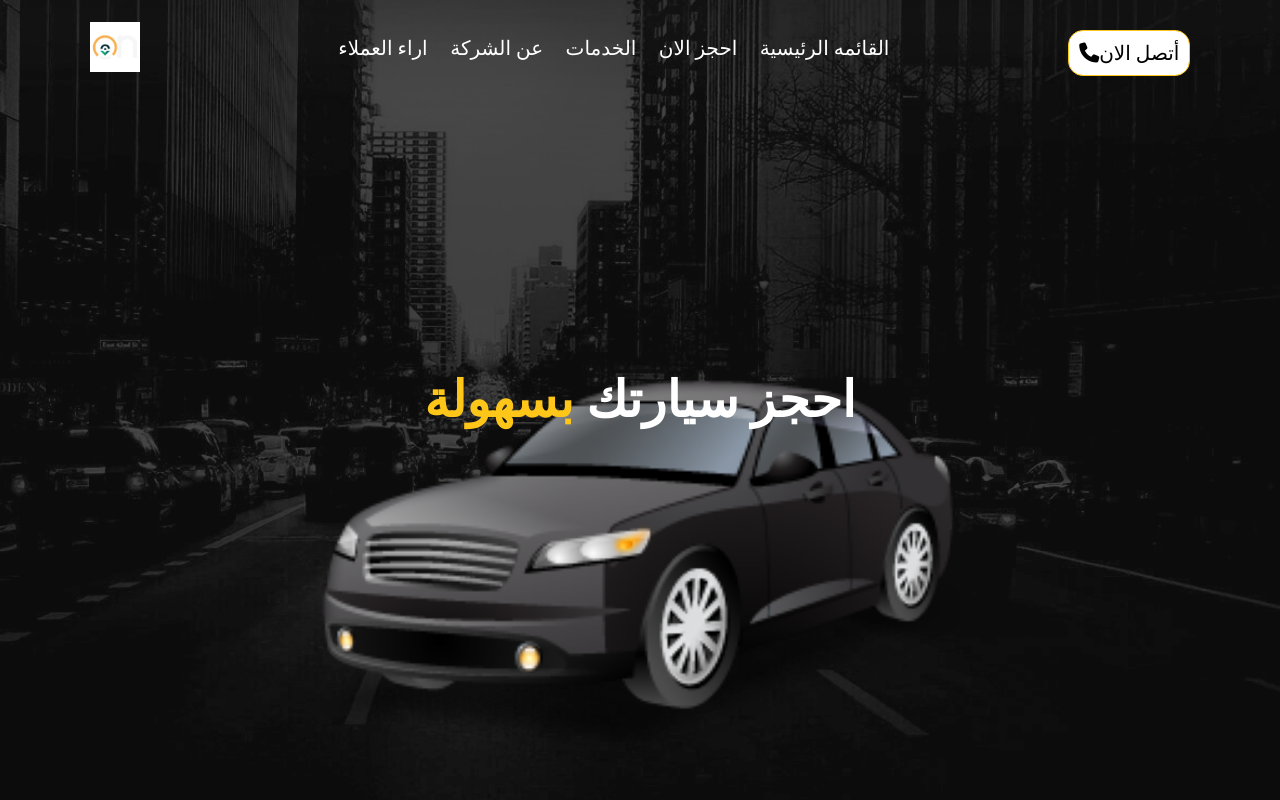
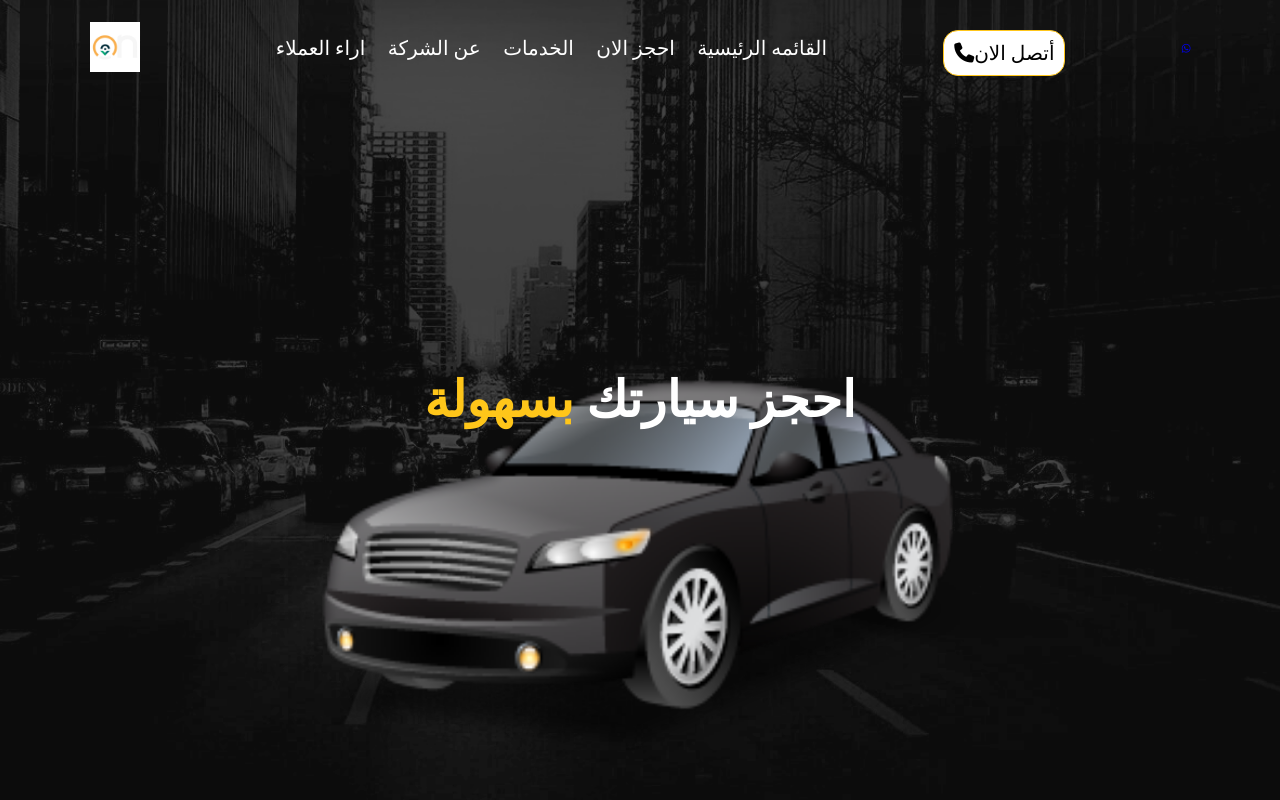
Before and after one commit to Ahmedanwersaber/TaxiDriver, a plain HTML site: page index.html in a window 1280 px wide. Shown: the top 800 px of the page. Drawn offline with nearby package versions, Linux system fonts and the light colour scheme.

Commit message:
Update index.html

```diff
--- a/index.html
+++ b/index.html
@@ -25,6 +25,8 @@
             </nav>
             <a href="#" id="menu-bars" class="fas fa-bars"></a>
              <a  href="tel:96555040490" class="booknow"><i class="fa-solid fa-phone"></i>أتصل الان </a>
+              <a  id="whatsapp" target="_blank" href="https://wa.me/96565012126"><i class="fa-brands fa-whatsapp"></i>
+
         </header>
         <div class="taxi-image">
             <img src="./ExecutiveCar_Black_icon-icons.com_54904.png" alt="">
```
